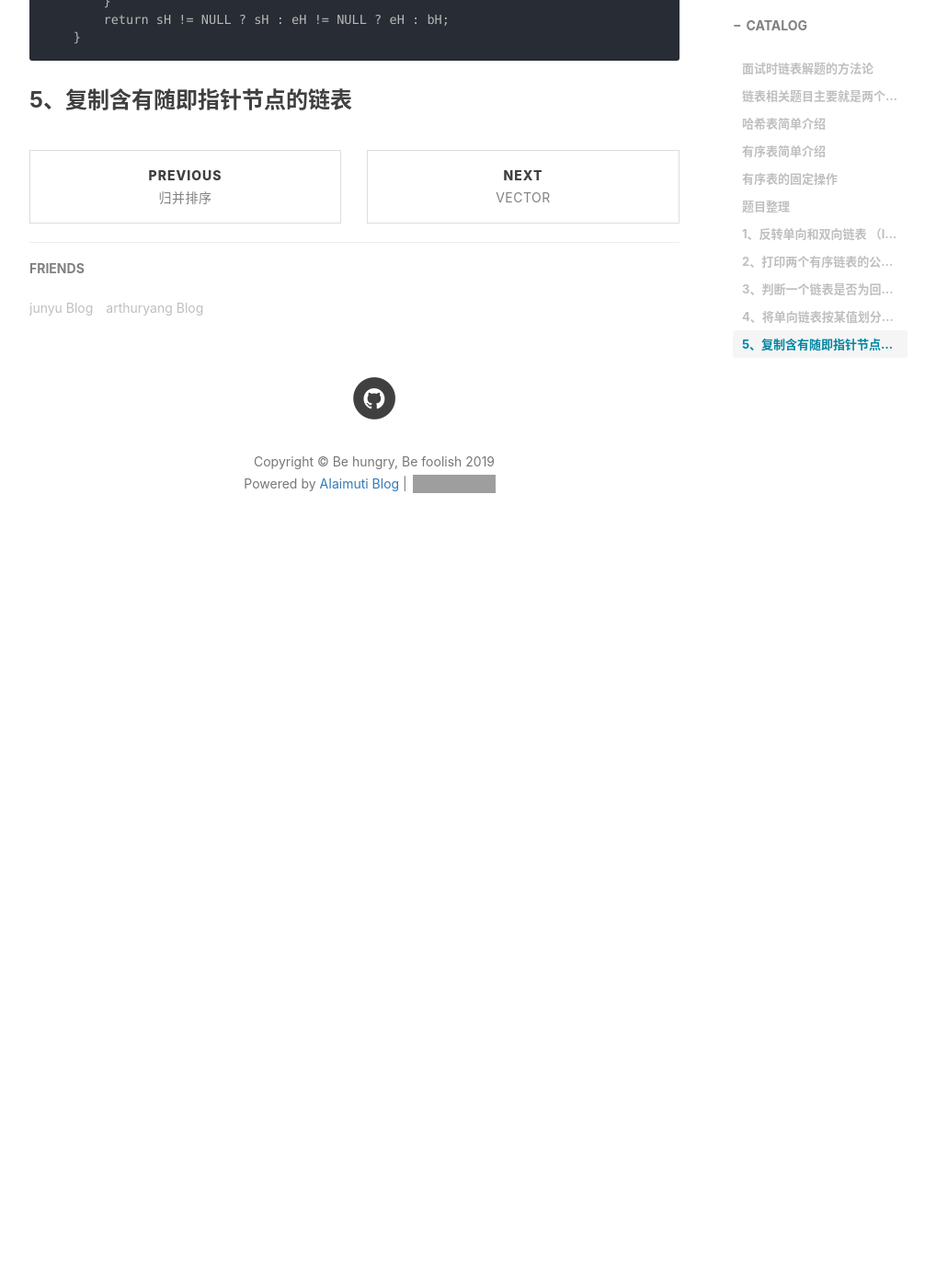
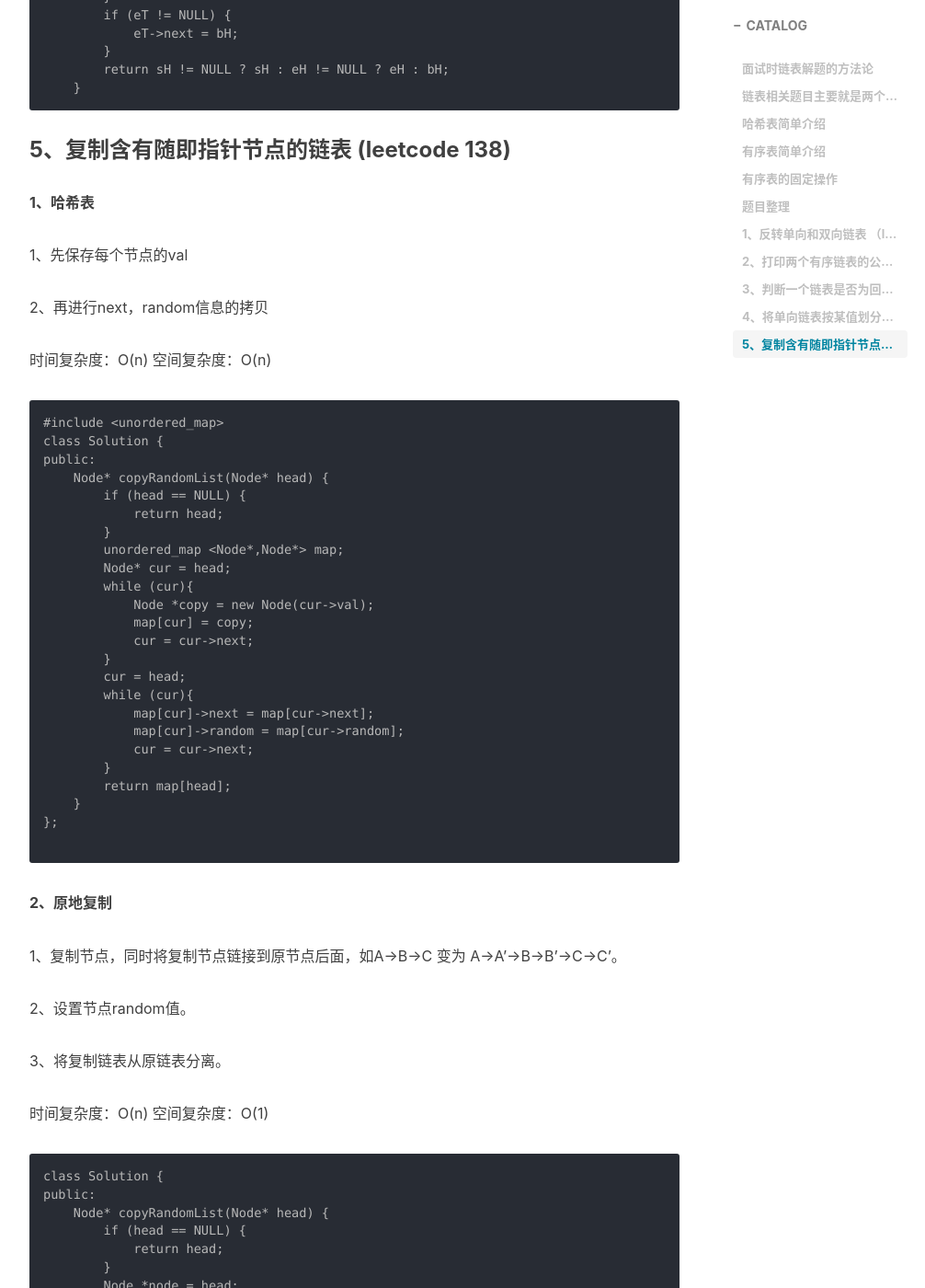
Before and after one commit to AIaimuti/aiaimuti.github.io, a Jekyll site: the page built from _posts/2019-11-20-ListNode.md, in a window 1280 px wide and 1400 px high, scrolled down 7350 px. Shown: the whole window at 92% size, without its empty margins (233-1239 px from the left). Built offline with Jekyll 4.4.1, drawn with Linux system fonts in a browser that asks for light colours; nearby versions of some CDN libraries; comment, search, counter and statistics services are not loaded; before the commit the page ends 7980 px from its top, so only the background shows below that; some of the changed text lies outside the part shown; grey boxes are pictures that could not be loaded.

Commit message:
Update 2019-11-20-ListNode.md

````diff
--- a/_posts/2019-11-20-ListNode.md
+++ b/_posts/2019-11-20-ListNode.md
@@ -30,6 +30,7 @@ tags:
 5. 使用哈希表增(put)、删(remove)、改(put)和查(get)的操作，可以认为时间复杂度为O(1)，但是常数时间比较大
 6. 放入哈希表的东西，如果是基础类型，内部按值传递，内存占用就是这个东西的大小
 7. 放入哈希表的东西，如果不是基础类型，内部按引用传递，内存占用是这个东西内存地址的大小.
+8. C++ std unordered_set(unordered_map) 增：unordered_set::insert 查：unordered_set::find 删：unordered_set::erase
 
 ## 有序表简单介绍
 
@@ -312,4 +313,92 @@ public:
     }
 ```
 
-### 5、复制含有随即指针节点的链表
+### 5、复制含有随即指针节点的链表 (leetcode 138)
+
+**1、哈希表**
+
+1、先保存每个节点的val
+
+2、再进行next，random信息的拷贝
+
+时间复杂度：O(n) 空间复杂度：O(n)
+
+```
+#include <unordered_map>
+class Solution {
+public:
+    Node* copyRandomList(Node* head) {
+        if (head == NULL) {
+            return head;
+        }
+        unordered_map <Node*,Node*> map;
+        Node* cur = head;
+        while (cur){
+            Node *copy = new Node(cur->val);
+            map[cur] = copy;
+            cur = cur->next;
+        }
+        cur = head;
+        while (cur){
+            map[cur]->next = map[cur->next];
+            map[cur]->random = map[cur->random];
+            cur = cur->next;
+        }
+        return map[head];
+    }
+};
+
+```
+
+**2、原地复制**
+
+1、复制节点，同时将复制节点链接到原节点后面，如A->B->C 变为 A->A'->B->B'->C->C'。
+
+2、设置节点random值。
+
+3、将复制链表从原链表分离。
+
+时间复杂度：O(n) 空间复杂度：O(1)
+
+```
+class Solution {
+public:
+    Node* copyRandomList(Node* head) {
+        if (head == NULL) {
+            return head;
+        }
+        Node *node = head;
+        //1. 将复制节点添加到原节点后面
+        while (node) {
+            Node *copy = new Node(node->val, nullptr, nullptr);
+            copy->next = node->next;
+            node->next = copy;
+            node = copy->next;
+        }
+
+        //2. 复制random节点
+        node = head;
+        while (node) {
+            if (node->random) {
+                node->next->random = node->random->next;
+            }
+            node = node->next->next;
+        }
+
+        //3. 分离链表
+        node = head;
+        Node *newHead = head->next;
+        Node *newNode = newHead;
+        while (node) {
+            node->next = node->next->next;
+            if (newNode->next) {
+                newNode->next = newNode->next->next;
+            }
+            node = node->next;
+            newNode = newNode->next;
+        }
+        return newHead;
+    }
+
+};
+```
````
